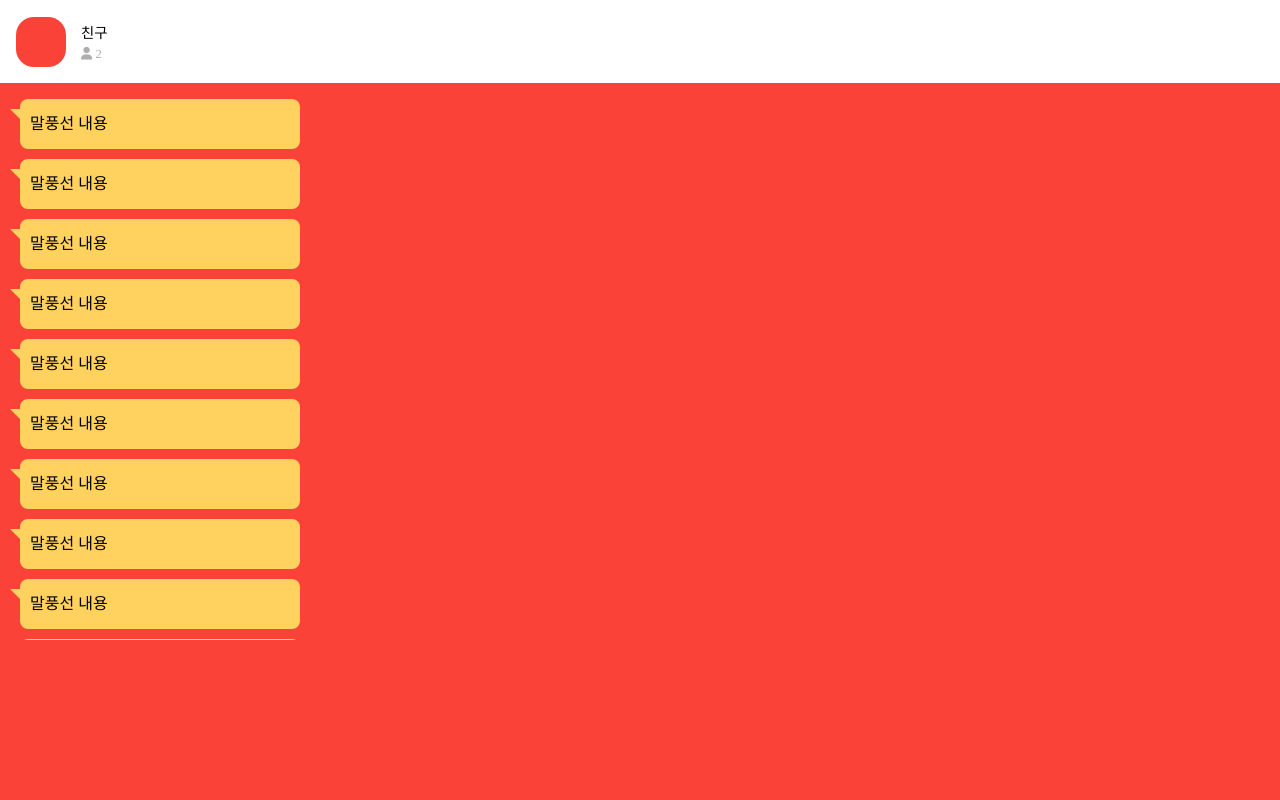
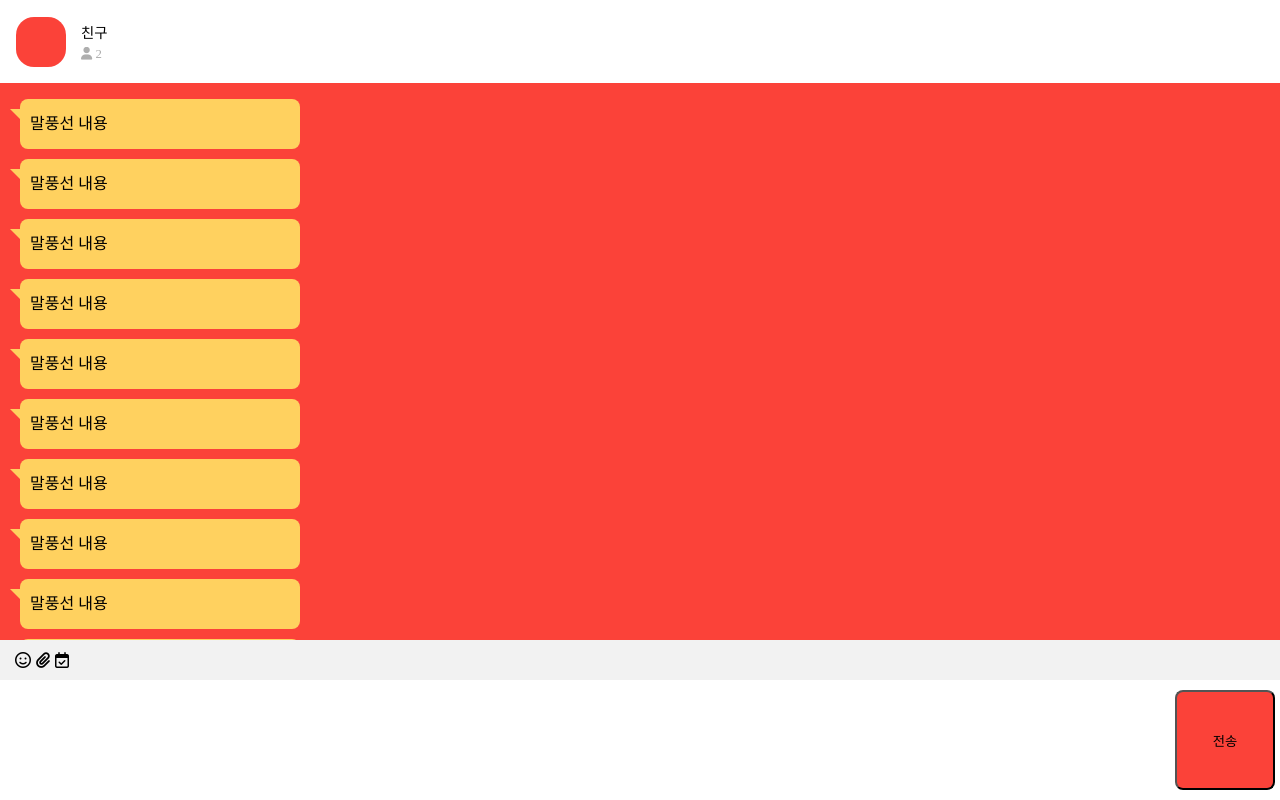
Before and after one commit to HRPzz/My_CSS_Study, a plain HTML site: page sass/grapefruit_talk/chat.html in a window 1280 px wide. Drawn offline with Linux system fonts and the light colour scheme; a web font is replaced by a local one.

Commit message:
grapefruit talk textarea

```diff
--- a/sass/grapefruit_talk/chat.html
+++ b/sass/grapefruit_talk/chat.html
@@ -21,7 +21,7 @@
         <div class="chat">
             <main class="chat-screen">
                 <section class="chat-screen__bar">
-                    <div class="preview chat-user">
+                    <div class="preview">
                         <div class="preview__column">
                             <div class="preview__pic"></div>
                         </div>
@@ -48,6 +48,18 @@
                     <li class="bubble">말풍선 내용</li>
                 </ul>
             </main>
+
+            <form action="./chats.html" class="chat-form">
+                <div class="chat-form__plugin">
+                    <i class="fa-regular fa-face-smile chat-form__icon"></i>
+                    <i class="fa-solid fa-paperclip form__icon"></i>
+                    <i class="fa-regular fa-calendar-check form__icon"></i>
+                </div>
+                <div class="chat-form__field">
+                    <textarea class="chat-form__msg"></textarea>
+                    <input class="chat-form__bt" type="submit" value="전송" />
+                </div>
+            </form>
         </div>
     </body>
 </html>
--- a/sass/grapefruit_talk/scss/layout/_navbar.scss
+++ b/sass/grapefruit_talk/scss/layout/_navbar.scss
@@ -14,7 +14,6 @@
         padding: 16px 0;
         color: #aeaeae;
         text-align: center;
-        text-decoration: none;
 
         // 클래스명으로 active 가 있는 요소 - 내가 보고 있는 페이지 강조
         &.active {
--- a/sass/grapefruit_talk/scss/pages/_chat.scss
+++ b/sass/grapefruit_talk/scss/pages/_chat.scss
@@ -18,3 +18,45 @@
         }
     }
 }
+
+.chat-form {
+    height: 160px;
+    background-color: #fff;
+
+    .chat-form__plugin {
+        height: 40px;
+        background-color: #f2f2f2;
+
+        .chat-form__icon {
+            line-height: 40px;
+            margin: 0 0 0 15px;
+        }
+    }
+}
+.chat-form__field {
+    height: 120px;
+    display: flex;
+    justify-content: space-around;
+    align-items: center;
+
+    .chat-form__msg {
+        @include set-box-size(100px, calc(100% - 120px)); // mixin 불러오기
+
+        padding: 10px;
+        border: none;
+        resize: none;
+
+        &:focus {
+            outline: none;
+        }
+    }
+    .chat-form__bt {
+        @include set-box-size(100px, 100px, 8px); // mixin 불러오기
+
+        background-color: $main-color;
+
+        &:active {
+            background-color: $active-color;
+        }
+    }
+}
```
Also changed, not shown: sass/grapefruit_talk/css/main.css.
